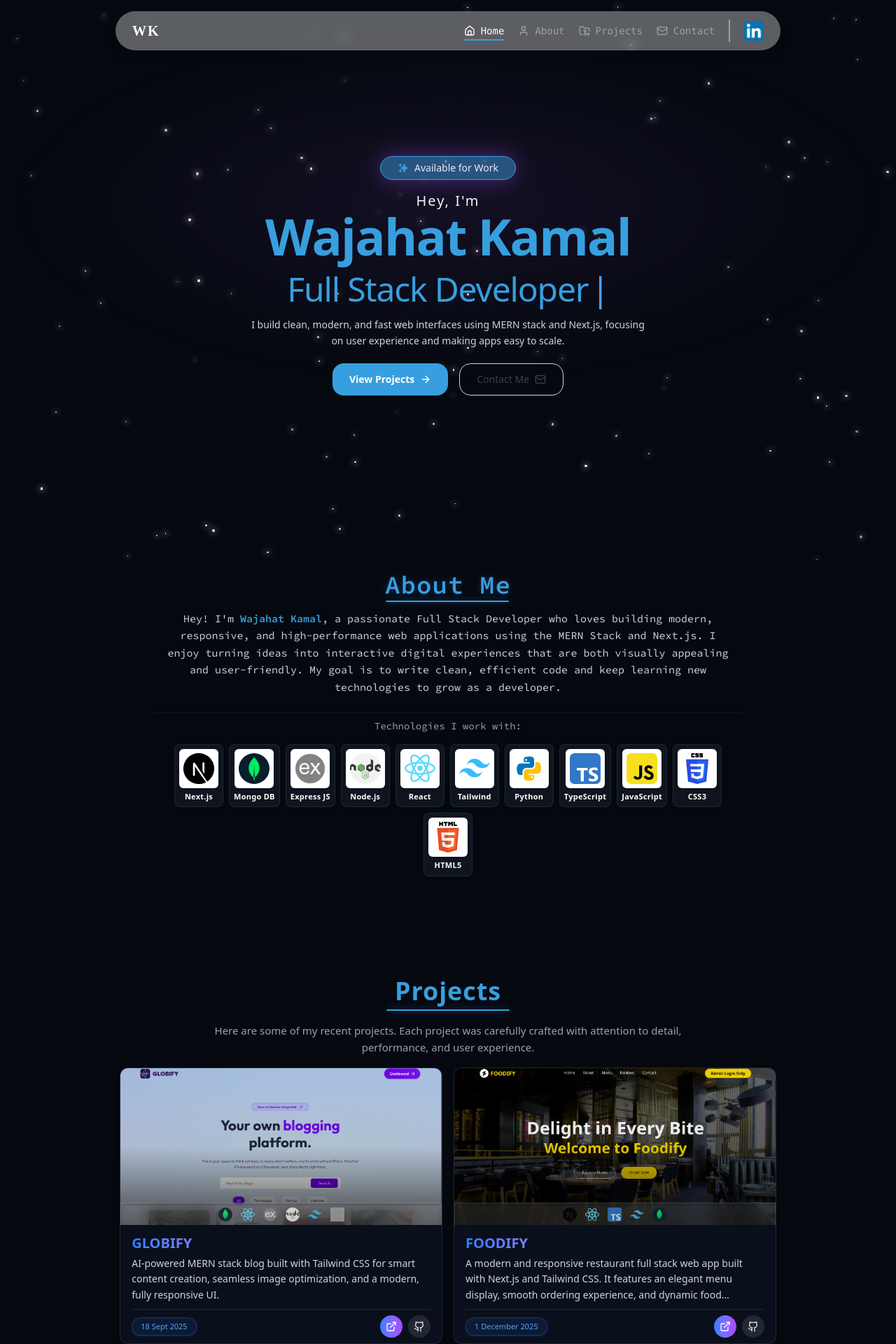
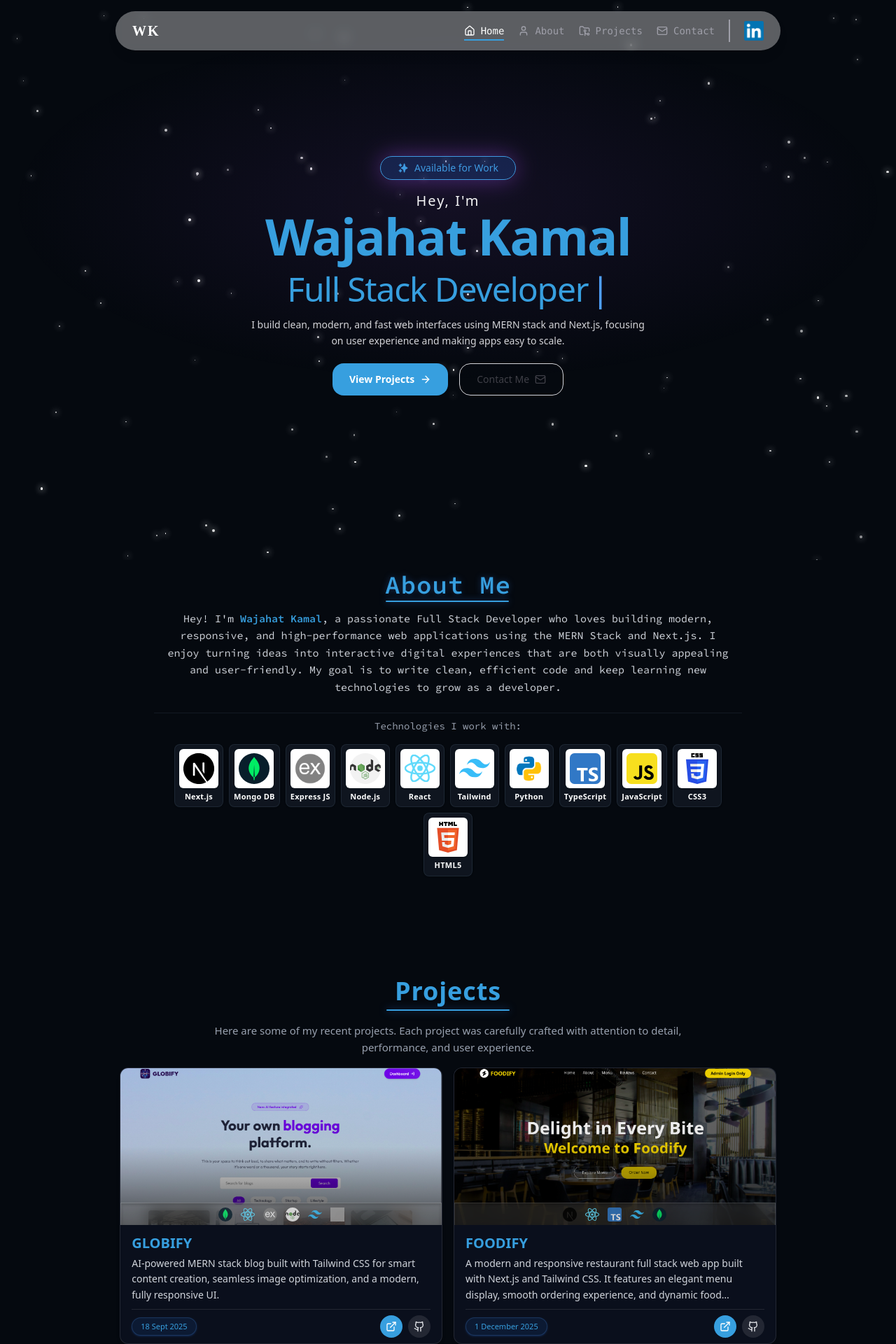
Before and after one commit to wajahat-kamal/Dev-Portfolio, a React (Vite) app: page / in a window 1280 px wide. Shown: the top 1920 px of the page at 70% size. Built offline with nearby package versions, Linux system fonts and the light colour scheme; grey boxes are pictures that could not be loaded.

Commit message:
Refactor HeroSection and ProjectCard: update styling for improved visual consistency, including text color adjustments and hover effects, enhancing overall user experience.

```diff
--- a/src/components/HeroSection.jsx
+++ b/src/components/HeroSection.jsx
@@ -32,7 +32,7 @@ export default function HeroSection() {
           transition={{ duration: 0.5, ease: "easeOut" }}
         >
           <span
-            className="inline-flex items-center rounded-full border border-primary bg-primary/50 px-6 py-1.5 text-sm text-zinc-100"
+            className="inline-flex items-center rounded-full border border-border-blue-400/20 bg-blue-500/20 px-6 py-1.5 text-sm text-primary"
             style={{ boxShadow: "0 0 32px rgba(168, 85, 247, 0.42)" }}
           >
             <svg
--- a/src/components/ProjectCard.jsx
+++ b/src/components/ProjectCard.jsx
@@ -21,7 +21,7 @@ const ProjectCard = ({ project, index }) => {
       }}
       transition={{ duration: 0.55, ease: [0.22, 1, 0.36, 1] }}
       whileHover={{ y: -5, transition: { duration: 0.25, ease: "easeOut" } }}
-      className="group bg-[#0A0F1C] border border-white/10 rounded-xl overflow-hidden shadow-md hover:shadow-blue-500/20 hover:border-white/20 transition-shadow transition-colors duration-400 w-full md:w-[45%]"
+      className="group bg-[#0A0F1C] border border-white/10 rounded-xl overflow-hidden shadow-md hover:shadow-blue-500/20 hover:border-white/20 transition-colors duration-400 w-full md:w-[45%]"
     >
       {/* Image */}
       <div className="relative w-full h-32 sm:h-56 overflow-hidden">
@@ -64,7 +64,7 @@ const ProjectCard = ({ project, index }) => {
       {/* Content */}
       <div className="py-2 px-4 flex flex-col justify-between">
         <div>
-          <h3 className="text-lg sm:text-xl font-semibold text-transparent bg-clip-text bg-gradient-to-r from-blue-500 via-purple-400 to-purple-600 my-1">
+          <h3 className="text-lg sm:text-xl font-semibold text-primary my-1">
             {project.title}
           </h3>
 
@@ -75,7 +75,7 @@ const ProjectCard = ({ project, index }) => {
 
         {/* Footer */}
         <div className="flex items-center justify-between mt-2 border-t border-white/10 pt-2">
-          <span className="text-[10px] sm:text-[11px] text-blue-400 font-medium bg-blue-500/10 px-3 py-1 rounded-full border border-blue-400/20 shadow-sm shadow-blue-500/20">
+          <span className="text-[10px] sm:text-[11px] text-primary font-medium bg-blue-500/10 px-3 py-1 rounded-full border border-blue-400/20 shadow-sm shadow-blue-500/20">
             {project.date}
           </span>
 
@@ -87,7 +87,7 @@ const ProjectCard = ({ project, index }) => {
               whileHover={{ scale: 1.15 }}
               whileTap={{ scale: 0.92 }}
               transition={{ duration: 0.18 }}
-              className="p-1.5 sm:p-2 rounded-full bg-gradient-to-r from-blue-500 to-purple-500 text-white hover:shadow-md hover:shadow-purple-500/30 transition-shadow duration-300"
+              className="p-1.5 sm:p-2 rounded-full bg-primary text-white hover:shadow-md hover:shadow-purple-500/30 transition-shadow duration-300"
             >
               <ExternalLink size={14} className="sm:w-4 sm:h-4" />
             </motion.a>
@@ -98,7 +98,7 @@ const ProjectCard = ({ project, index }) => {
               whileHover={{ scale: 1.15 }}
               whileTap={{ scale: 0.92 }}
               transition={{ duration: 0.18 }}
-              className="p-1.5 sm:p-2 rounded-full bg-white/10 hover:bg-gradient-to-r hover:from-blue-500 hover:to-purple-500 text-gray-200 hover:text-white transition-all hover:shadow-md hover:shadow-blue-500/30"
+              className="p-1.5 sm:p-2 rounded-full bg-white/10 hover:bg-primary text-gray-200 hover:text-white transition-all hover:shadow-md hover:shadow-blue-500/30"
             >
               <Github size={14} className="sm:w-4 sm:h-4" />
             </motion.a>
```
